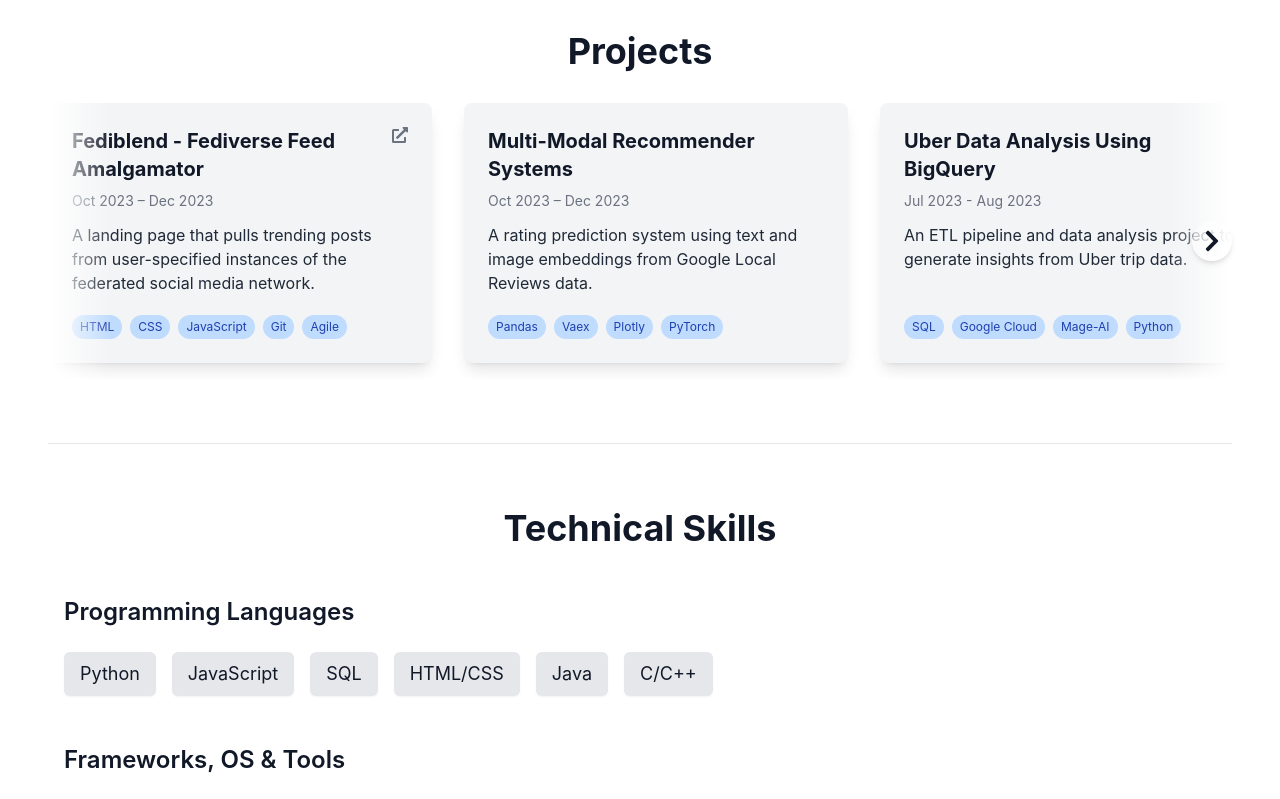
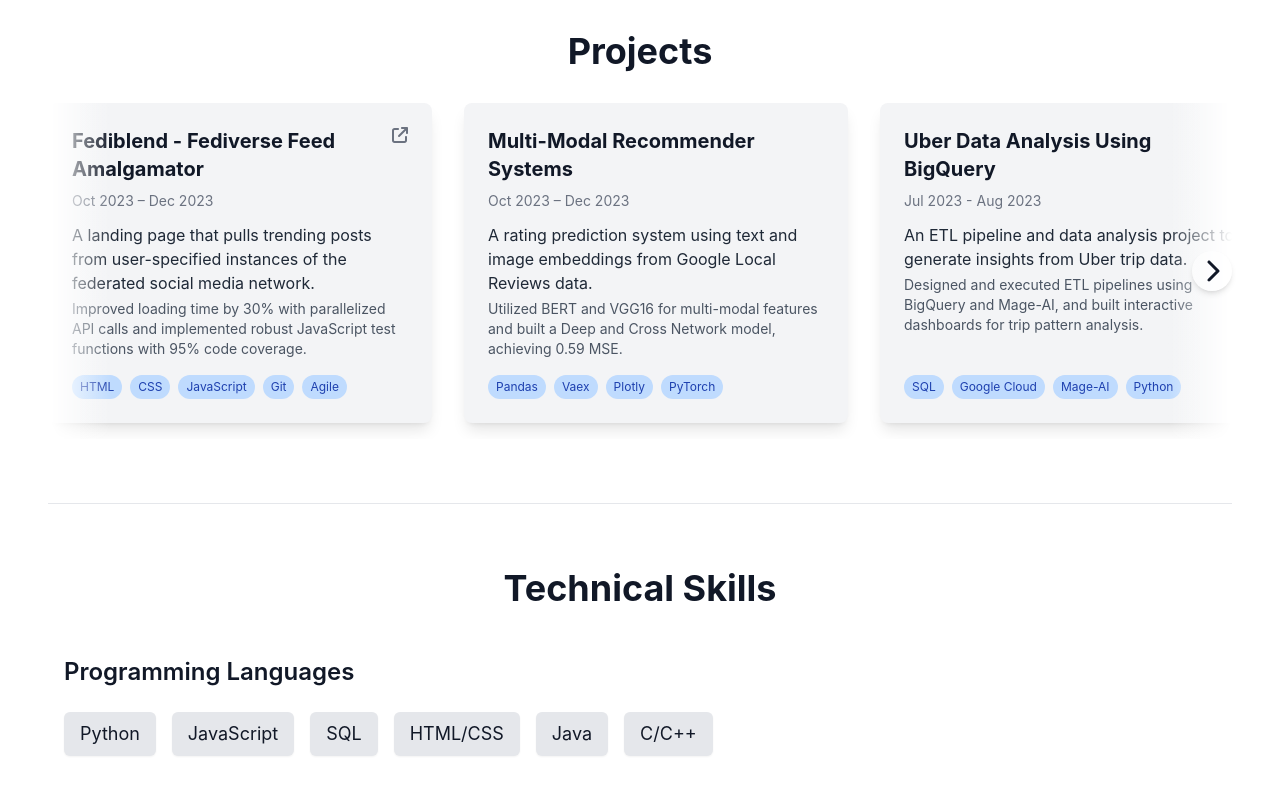
Before and after one commit to shrivaths16/profile, a Next.js app: page / in a window 1280 px wide. Shown: the part 1980-2779 px from the top of the page. Built offline with nearby package versions, Linux system fonts and the light colour scheme.

Commit message:
update to font awesome 6

```diff
--- a/components/Contact.tsx
+++ b/components/Contact.tsx
@@ -1,4 +1,4 @@
-import { FaGithub, FaLinkedin, FaEnvelope } from 'react-icons/fa';
+import { FaGithub, FaLinkedin, FaEnvelope } from 'react-icons/fa6';
 
 const Contact = () => (
   <section id="contact" className="text-center scroll-mt-20">
--- a/components/Header.tsx
+++ b/components/Header.tsx
@@ -1,7 +1,7 @@
 import { useState } from 'react';
 import ThemeToggle from './ThemeToggle';
 import { useScroll } from '../hooks/useScroll';
-import { FaBars, FaTimes } from 'react-icons/fa'; // Hamburger and close icons
+import { FaBars, FaXmark } from 'react-icons/fa6'; // Hamburger and close icons
 
 const Header = () => {
   const isScrolled = useScroll();
@@ -54,7 +54,7 @@
       >
         <div className="flex justify-end p-6">
           <button onClick={() => setIsMenuOpen(false)} aria-label="Close menu">
-            <FaTimes size={28} />
+            <FaXmark size={28} />
           </button>
         </div>
         <div className="flex flex-col items-center justify-center h-full -mt-16 space-y-8">
--- a/components/ProjectCard.tsx
+++ b/components/ProjectCard.tsx
@@ -1,5 +1,5 @@
 import { Project } from '../data/portfolioData';
-import { FaExternalLinkAlt } from 'react-icons/fa';
+import { FaArrowUpRightFromSquare } from 'react-icons/fa6';
 
 interface ProjectCardProps {
   project: Project;
@@ -12,13 +12,13 @@
         <h3 className="text-xl font-bold">{project.name}</h3>
         {project.link && (
           <a href={project.link} target="_blank" rel="noopener noreferrer" className="text-gray-500 hover:text-blue-500">
-            <FaExternalLinkAlt />
+            <FaArrowUpRightFromSquare />
           </a>
         )}
       </div>
       <p className="text-sm text-gray-500 dark:text-gray-400 mb-3">{project.date}</p>
       <p className="text-gray-800 dark:text-gray-200 mb-1">{project.description}</p>
-      {/* <p className="text-sm text-gray-600 dark:text-gray-300">{project.longDescription}</p> */}
+      <p className="text-sm text-gray-600 dark:text-gray-300">{project.longDescription}</p>
     </div>
     <div className="flex flex-wrap gap-2 mt-4">
       {project.tags.map((tag, tagIndex) => (
--- a/components/Projects.tsx
+++ b/components/Projects.tsx
@@ -1,7 +1,7 @@
 import { useRef, useState, useEffect } from 'react';
 import { projects } from '../data/portfolioData';
 import ProjectCard from './ProjectCard';
-import { FaChevronLeft, FaChevronRight } from 'react-icons/fa';
+import { FaChevronLeft, FaChevronRight } from 'react-icons/fa6';
 
 const Projects = () => {
   const scrollContainerRef = useRef<HTMLDivElement>(null);
--- a/components/ThemeToggle.tsx
+++ b/components/ThemeToggle.tsx
@@ -1,6 +1,6 @@
 import { useState, useEffect } from 'react';
 import { useTheme } from 'next-themes';
-import { FaSun, FaMoon } from 'react-icons/fa';
+import { FaSun, FaMoon } from 'react-icons/fa6';
 
 const ThemeToggle = () => {
   const [mounted, setMounted] = useState(false);
--- a/components/TimelineItem.tsx
+++ b/components/TimelineItem.tsx
@@ -1,5 +1,5 @@
 import { Experience } from '../data/portfolioData';
-import { FaMapPin } from 'react-icons/fa'; // Import an icon
+import { FaMapPin } from 'react-icons/fa6'; // Import an icon
 
 interface TimelineItemProps {
   item: Experience;
```
